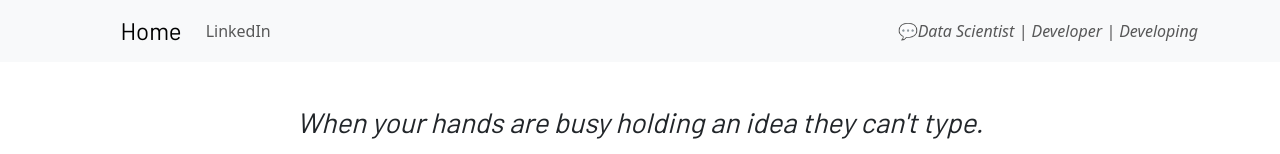
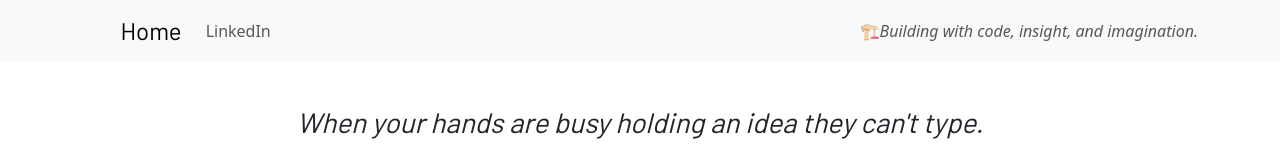
Before and after one commit to mrkthmpsn/mrkthmpsn.github.io, a Next.js app: page / in a window 1280 px wide. Shown: the top 154 px of the page. Built offline with nearby package versions, Linux system fonts and the light colour scheme.

Commit message:
Tagline update

```diff
--- a/components/navbar.tsx
+++ b/components/navbar.tsx
@@ -31,7 +31,7 @@ const CustomNavbar = () => {
         </Nav>
       </Navbar.Collapse>
       <Navbar.Text>
-        💬<i>Data Scientist | Developer | Developing</i>
+        🏗️<i>Building with code, insight, and imagination.</i>
       </Navbar.Text>
 
       </Container>
```
